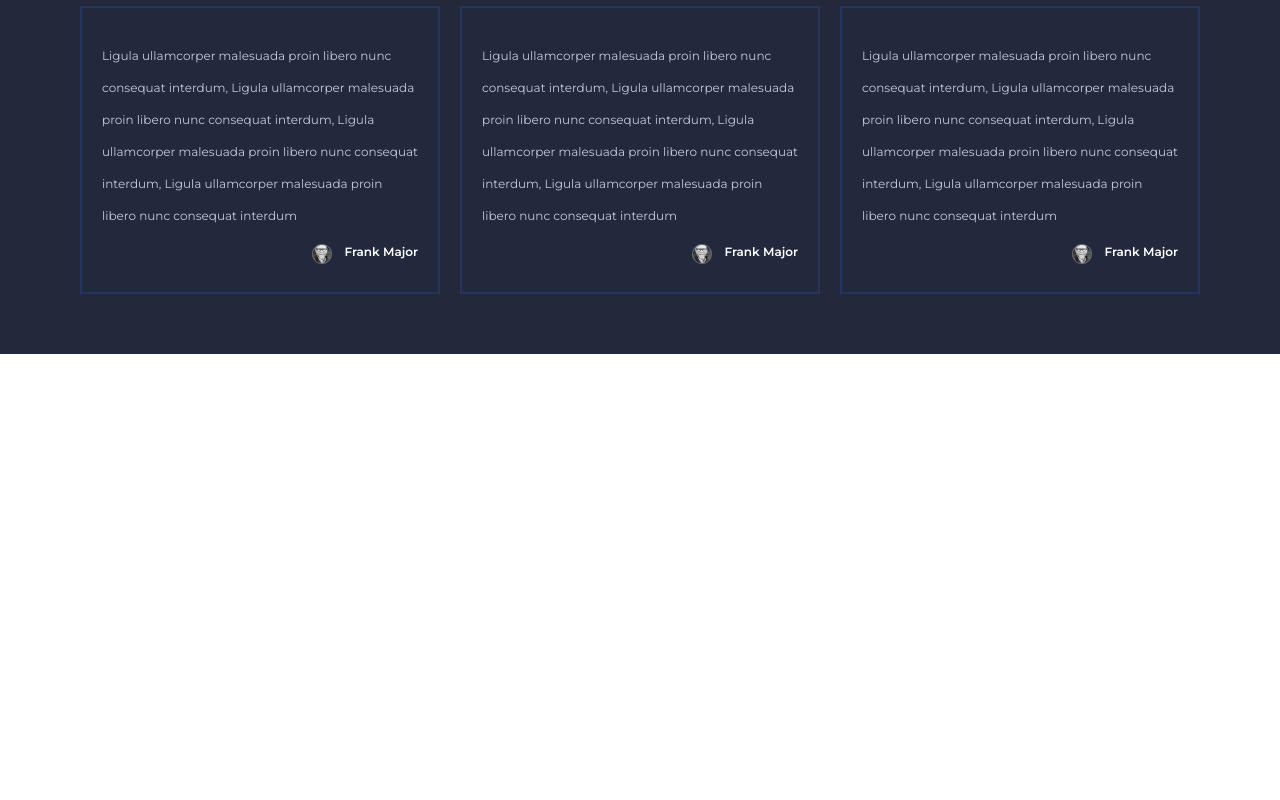
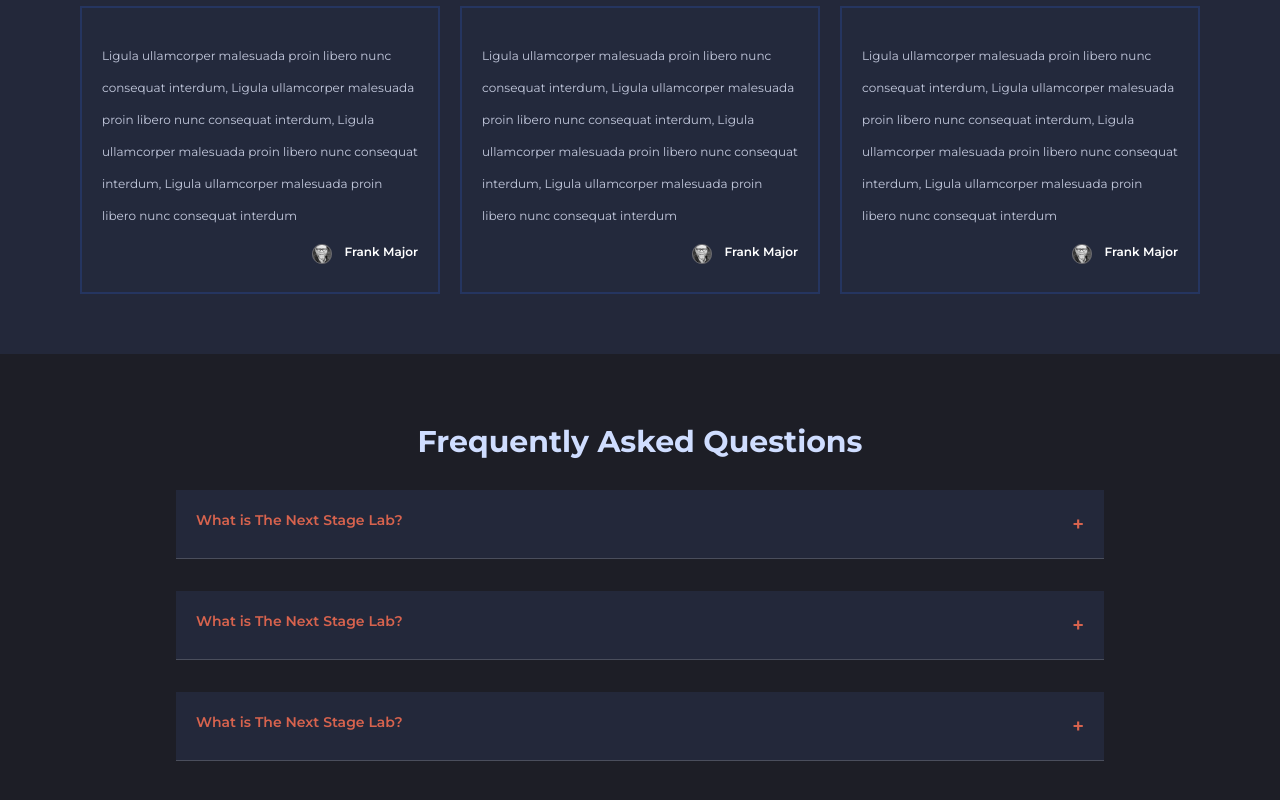
Before and after one commit to HamidTech360/swiftTelecoms, a React (Vite) app: page / in a window 1280 px wide. Shown: the part 3372-4172 px from the top of the page. Before the commit the page ends 3726 px from the top, so only its background shows below. Built offline with nearby package versions, Linux system fonts and the light colour scheme.

Commit message:
ad key to accordion

```diff
--- a/package.json
+++ b/package.json
@@ -15,10 +15,10 @@
     "-": "^0.0.1",
     "@types/styled-components": "^5.1.26",
     "@vitejs/plugin-react": "^4.0.0",
-    "D": "^1.0.0",
     "autoprefixer": "^10.4.14",
     "axios": "^1.4.0",
     "chart.js": "^4.3.0",
+    "D": "^1.0.0",
     "lodash": "^4.17.21",
     "postcss": "^8.4.24",
     "react": "^18.2.0",
--- /dev/null
+++ b/src/components/CustomAccordion/CustomAccordion.tsx
@@ -0,0 +1,34 @@
+import { useState } from 'react'
+
+interface IAccord {
+  title?: string
+  content?: string
+  key: number
+}
+
+function CustomAccordion({ title, content, key }: IAccord) {
+  const [isOpen, setIsOpen] = useState<boolean>(false)
+
+  return (
+    <div>
+      <div className="bg-[#23283a] mb-8   " key={key}>
+        <div
+          className="flex justify-between p-5 cursor-pointer  text-[#D7634E] font-semibold text-sm"
+          style={{ borderBottom: '1px solid #4A4E5C' }}
+          onClick={() => setIsOpen(!isOpen)}
+        >
+          <div>{title}</div>
+          <div className="text-xl">{isOpen ? '-' : '+'}</div>
+        </div>
+
+        {isOpen && (
+          <p className=" p-7 pt-0 lg:pl-5 lg:pr-32 pb-10 text-sm text-[#C2C2C2] font-normal leading-7">
+            {content}
+          </p>
+        )}
+      </div>
+    </div>
+  )
+}
+
+export default CustomAccordion
--- a/src/screens/Home/Testimonial.tsx
+++ b/src/screens/Home/Testimonial.tsx
@@ -1,6 +1,6 @@
 import { SectionTitles } from './home.style'
-
 import userOne from '../../assets/user1.png'
+import CustomAccordion from '../../components/CustomAccordion/CustomAccordion'
 
 interface ICardText {
   img: string
@@ -23,7 +23,39 @@ function Testimonial() {
       text: `Ligula ullamcorper malesuada proin libero nunc consequat interdum, Ligula ullamcorper malesuada proin libero nunc consequat interdum, Ligula ullamcorper malesuada proin libero nunc consequat interdum, Ligula ullamcorper malesuada proin libero nunc consequat interdum`,
     },
   ]
+
+  const accordionData = [
+    {
+      title: 'What is The Next Stage Lab?',
+      content: `  TNSL is the number one Multi community platform in the world,
+      dedicated to helping entrepreneurs and solopreneurs learn, grow
+      and thrive. Members can post questions that they have difficulty
+      with and get answers from other experts, get updates and tips in
+      each field. Everyone is welcome to join the community anywhere
+      from all over the world.`,
+    },
+    {
+      title: 'What is The Next Stage Lab?',
+      content: `  TNSL is the number one Multi community platform in the world,
+      dedicated to helping entrepreneurs and solopreneurs learn, grow
+      and thrive. Members can post questions that they have difficulty
+      with and get answers from other experts, get updates and tips in
+      each field. Everyone is welcome to join the community anywhere
+      from all over the world.`,
+    },
+    {
+      title: 'What is The Next Stage Lab?',
+      content: `  TNSL is the number one Multi community platform in the world,
+      dedicated to helping entrepreneurs and solopreneurs learn, grow
+      and thrive. Members can post questions that they have difficulty
+      with and get answers from other experts, get updates and tips in
+      each field. Everyone is welcome to join the community anywhere
+      from all over the world.`,
+    },
+  ]
+
   return (
+    <div>
       <div className="min-h-[50vh] p-5 lg:py-10 lg:px-20 bg-[#23283a]">
         <SectionTitles>Testimonials</SectionTitles>
         <div className=" md:grid grid-cols-3 lg:grid-cols-3  gap-5 ">
@@ -54,6 +86,15 @@ function Testimonial() {
           ))}
         </div>
       </div>
+
+      <div className="bg-[#1D1E26] min-h-[50vh] p-5 lg:py-10 lg:px-44 ">
+        <SectionTitles> Frequently Asked Questions </SectionTitles>
+
+        {accordionData.map((item: any, i: number) => (
+          <CustomAccordion key={i} content={item.content} title={item.title} />
+        ))}
+      </div>
+    </div>
   )
 }
 
```
Lines whose indentation alone changed are shown as unchanged.
